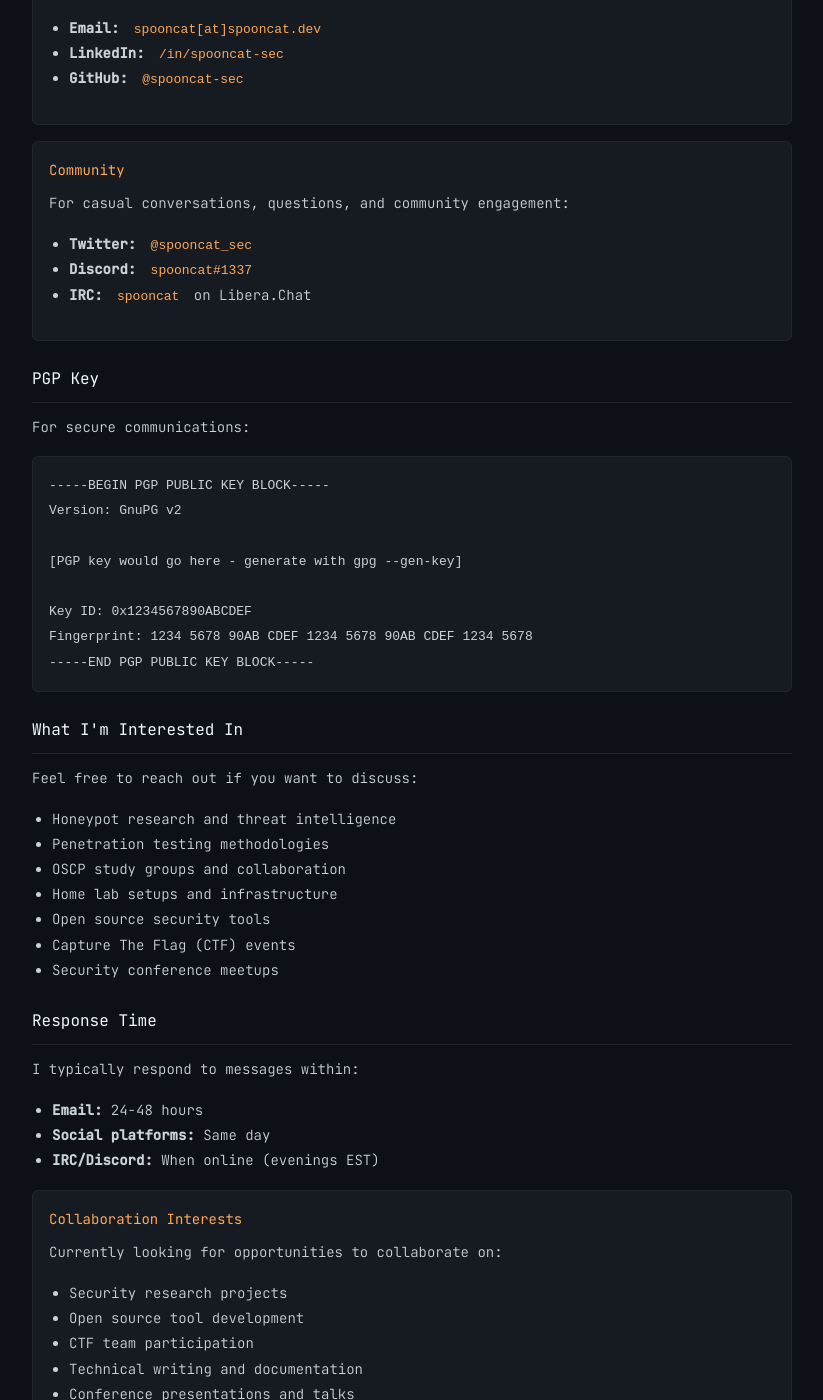
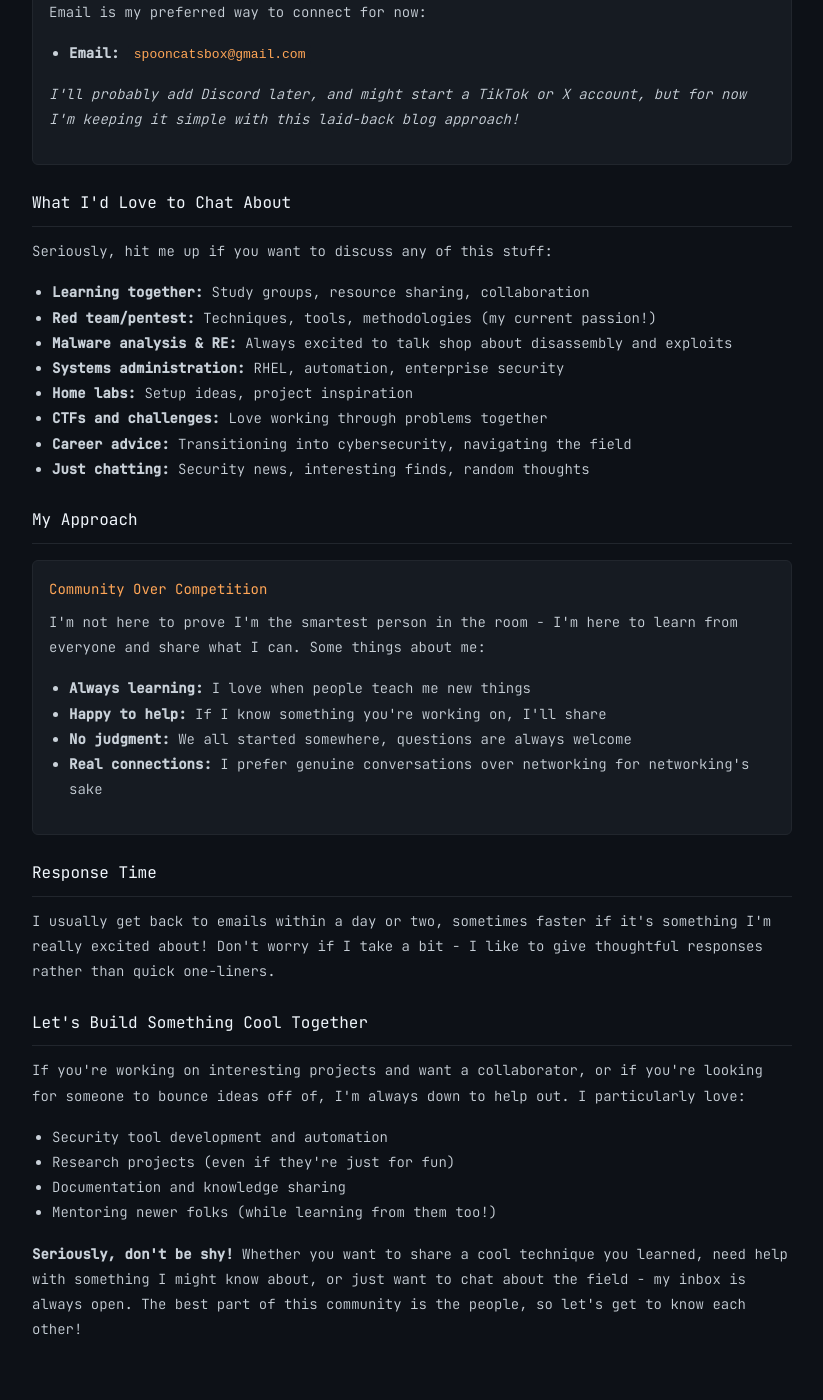
Before and after one commit to ShaneIan/SpoonBlog, a Jekyll site: the page built from contact.md, in a window 1280 px wide and 1400 px high, scrolled down 606 px. Shown: the whole window, without its empty margins (228-1051 px from the left). Built offline with Jekyll 4.4.1, drawn with Linux system fonts in a browser that asks for light colours; some of the changed text lies outside the part shown.

```diff
--- a/contact.md
+++ b/contact.md
@@ -15,86 +15,63 @@ permalink: /contact/
 </div>
 
 <article class="post">
-    <h2 class="post-title">~/contact</h2>
+    <h2 class="post-title">~/let_s_be_friends</h2>
 
     <div class="post-content">
-        <p>Want to connect? Here's how to reach me for collaboration, questions, or just to talk security.</p>
+        <p>Hey there! I'm here to learn, share experiences, and make genuine connections in the cybersecurity community. Whether you're a seasoned pro or just starting your journey like me, I'd love to chat!</p>
 
-        <h3>Communication Channels</h3>
+        <h3>How to Reach Me</h3>
 
         <div class="methodology">
-            <h4>Professional</h4>
-            <p>For work-related inquiries, collaborations, and security research discussions:</p>
+            <h4>Primary Contact</h4>
+            <p>Email is my preferred way to connect for now:</p>
             <ul>
-                <li><strong>Email:</strong> <code>spooncat[at]spooncat.dev</code></li>
-                <li><strong>LinkedIn:</strong> <code>/in/spooncat-sec</code></li>
-                <li><strong>GitHub:</strong> <code>@spooncat-sec</code></li>
+                <li><strong>Email:</strong> <code>spooncatsbox@gmail.com</code></li>
+            </ul>
+            <p><em>I'll probably add Discord later, and might start a TikTok or X account, but for now I'm keeping it simple with this laid-back blog approach!</em></p>
+        </div>
+
+        <h3>What I'd Love to Chat About</h3>
+
+        <p>Seriously, hit me up if you want to discuss any of this stuff:</p>
+        <ul>
+            <li><strong>Learning together:</strong> Study groups, resource sharing, collaboration</li>
+            <li><strong>Red team/pentest:</strong> Techniques, tools, methodologies (my current passion!)</li>
+            <li><strong>Malware analysis & RE:</strong> Always excited to talk shop about disassembly and exploits</li>
+            <li><strong>Systems administration:</strong> RHEL, automation, enterprise security</li>
+            <li><strong>Home labs:</strong> Setup ideas, project inspiration</li>
+            <li><strong>CTFs and challenges:</strong> Love working through problems together</li>
+            <li><strong>Career advice:</strong> Transitioning into cybersecurity, navigating the field</li>
+            <li><strong>Just chatting:</strong> Security news, interesting finds, random thoughts</li>
+        </ul>
+
+        <h3>My Approach</h3>
+
+        <div class="methodology">
+            <h4>Community Over Competition</h4>
+            <p>I'm not here to prove I'm the smartest person in the room - I'm here to learn from everyone and share what I can. Some things about me:</p>
+            <ul>
+                <li><strong>Always learning:</strong> I love when people teach me new things</li>
+                <li><strong>Happy to help:</strong> If I know something you're working on, I'll share</li>
+                <li><strong>No judgment:</strong> We all started somewhere, questions are always welcome</li>
+                <li><strong>Real connections:</strong> I prefer genuine conversations over networking for networking's sake</li>
             </ul>
         </div>
 
-        <div class="methodology">
-            <h4>Community</h4>
-            <p>For casual conversations, questions, and community engagement:</p>
-            <ul>
-                <li><strong>Twitter:</strong> <code>@spooncat_sec</code></li>
-                <li><strong>Discord:</strong> <code>spooncat#1337</code></li>
-                <li><strong>IRC:</strong> <code>spooncat</code> on Libera.Chat</li>
-            </ul>
-        </div>
+        <h3>Response Time</h3>
 
-        <h3>PGP Key</h3>
+        <p>I usually get back to emails within a day or two, sometimes faster if it's something I'm really excited about! Don't worry if I take a bit - I like to give thoughtful responses rather than quick one-liners.</p>
 
-        <p>For secure communications:</p>
+        <h3>Let's Build Something Cool Together</h3>
 
-        <pre><code>-----BEGIN PGP PUBLIC KEY BLOCK-----
-Version: GnuPG v2
-
-[PGP key would go here - generate with gpg --gen-key]
-
-Key ID: 0x1234567890ABCDEF
-Fingerprint: 1234 5678 90AB CDEF 1234 5678 90AB CDEF 1234 5678
------END PGP PUBLIC KEY BLOCK-----</code></pre>
-
-        <h3>What I'm Interested In</h3>
-
-        <p>Feel free to reach out if you want to discuss:</p>
+        <p>If you're working on interesting projects and want a collaborator, or if you're looking for someone to bounce ideas off of, I'm always down to help out. I particularly love:</p>
         <ul>
-            <li>Honeypot research and threat intelligence</li>
-            <li>Penetration testing methodologies</li>
-            <li>OSCP study groups and collaboration</li>
-            <li>Home lab setups and infrastructure</li>
-            <li>Open source security tools</li>
-            <li>Capture The Flag (CTF) events</li>
-            <li>Security conference meetups</li>
+            <li>Security tool development and automation</li>
+            <li>Research projects (even if they're just for fun)</li>
+            <li>Documentation and knowledge sharing</li>
+            <li>Mentoring newer folks (while learning from them too!)</li>
         </ul>
 
-        <h3>Response Time</h3>
-
-        <p>I typically respond to messages within:</p>
-        <ul>
-            <li><strong>Email:</strong> 24-48 hours</li>
-            <li><strong>Social platforms:</strong> Same day</li>
-            <li><strong>IRC/Discord:</strong> When online (evenings EST)</li>
-        </ul>
-
-        <div class="methodology">
-            <h4>Collaboration Interests</h4>
-            <p>Currently looking for opportunities to collaborate on:</p>
-            <ul>
-                <li>Security research projects</li>
-                <li>Open source tool development</li>
-                <li>CTF team participation</li>
-                <li>Technical writing and documentation</li>
-                <li>Conference presentations and talks</li>
-            </ul>
-        </div>
-
-        <h3>Location & Availability</h3>
-
-        <p><strong>Timezone:</strong> EST (UTC-5)<br>
-        <strong>Location:</strong> Remote-friendly<br>
-        <strong>Availability:</strong> Part-time projects and collaborations welcome</p>
-
-        <p>Looking forward to connecting with fellow security researchers, students, and professionals!</p>
+        <p><strong>Seriously, don't be shy!</strong> Whether you want to share a cool technique you learned, need help with something I might know about, or just want to chat about the field - my inbox is always open. The best part of this community is the people, so let's get to know each other!</p>
     </div>
 </article>
```
Also changed, not shown: _posts/2025-01-15-hello-world.md (added, +19 -0 lines), _posts/2025-05-28-proxmox-security-lab.md (deleted, +0 -45 lines), _posts/2025-06-05-oscp-buffer-overflow-methodology.md (deleted, +0 -35 lines), _posts/2025-06-10-first-honeypot-48-hours-chaos.md (deleted, +0 -128 lines), portfolio.md (+54 -33 lines).
